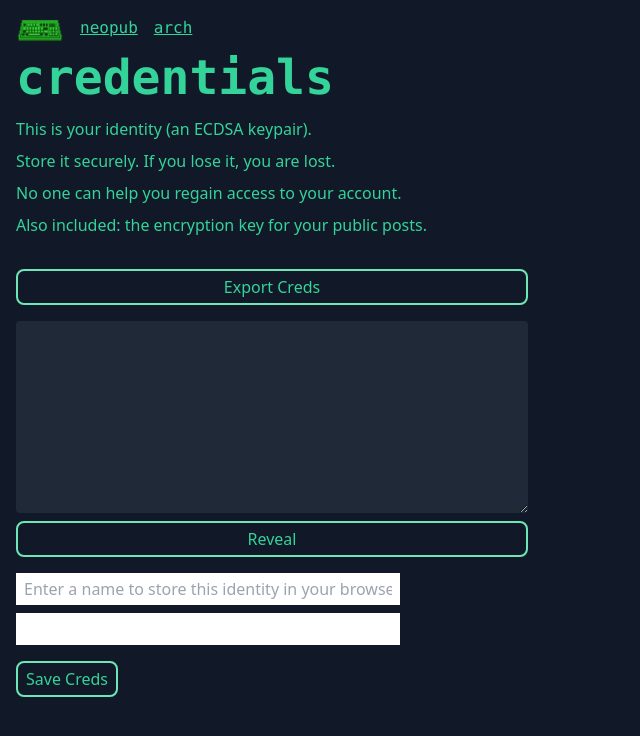
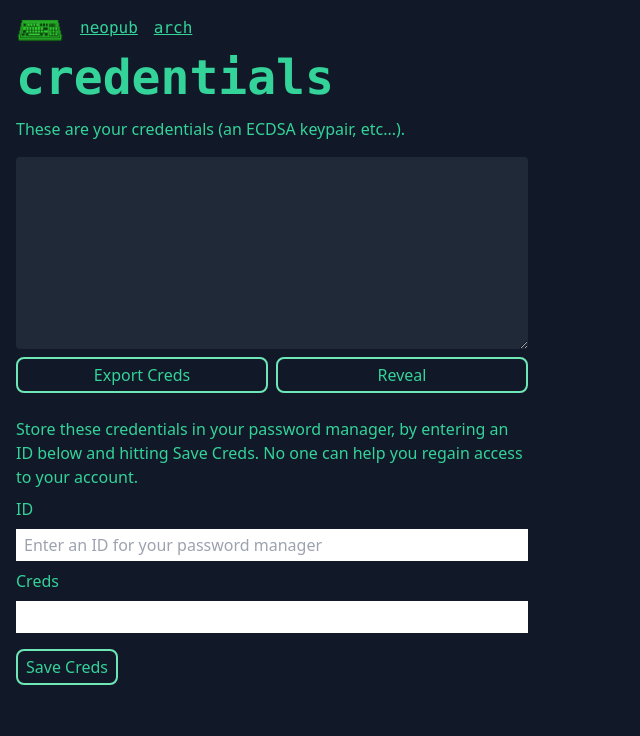
Before and after one commit to neopub/neopub, a React (Create React App) app in the folder frontend/: page /creds/dump in a window 1280 px wide. Shown: the top 736 px of the page, without its empty margins (0-640 px from the left). Built offline with nearby package versions, Linux system fonts and the light colour scheme; no server answers.

Commit message:
revise creds screen

```diff
--- a/frontend/src/dumpCreds.tsx
+++ b/frontend/src/dumpCreds.tsx
@@ -46,35 +46,42 @@ function CredDumper({ nextURL }: { nextURL: string | undefined }) {
 
   return (
     <div className="flex flex-col my-4">
-      <button onClick={handleSave} className="mb-4">
-        Export Creds
-      </button>
       <textarea
         className="w-full h-48 rounded font-mono text-xs"
         value={reveal ? credState : placeholder}
         readOnly
       />
-      <button onClick={() => setReveal(!reveal)}>
-        {reveal ? "Conceal" : "Reveal"}
-      </button>
-      <form action="#" onSubmit={handleSubmit}>
+      <div className="flex mb-4 space-x-2">
+        <button onClick={handleSave} className="flex-1">
+          Export Creds
+        </button>
+        <button onClick={() => setReveal(!reveal)} className="flex-1">
+          {reveal ? "Conceal" : "Reveal"}
+        </button>
+      </div>
+
+      <p className="mb-2">Store these credentials in your password manager, by entering an ID below and hitting Save Creds. No one can help you regain access to your account.</p>
+
+      <form action="#" onSubmit={handleSubmit} className="sm:max-w-full max-w-96">
+        <label htmlFor="id">ID</label>
         <input
           id="new-username"
-          name="pubkey"
+          name="id"
           type="text"
           autoComplete="username"
           value={username}
-          placeholder="Enter a name to store this identity in your browser"
+          placeholder="Enter an ID for your password manager"
           onChange={handleUsernameChange}
-          className="block w-96 px-2 py-1 my-2"
+          className="block px-2 py-1 my-2 w-full"
         />
+        <label htmlFor="secrets">Creds</label>
         <input
           id="new-password"
-          name="privkey"
+          name="creds"
           type="password"
           autoComplete="new-password"
           value={credState}
-          className="block w-96 px-2 py-1 my-2"
+          className="block px-2 py-1 my-2 w-full"
         />
         <button type="submit" disabled={!username || !credState}>
           Save Creds
@@ -93,12 +100,7 @@ export default function DumpCreds() {
   return (
     <div className="max-w-lg flex flex-col">
       <h1 className="mb-4">credentials</h1>
-      <p className="mb-2">This is your identity (an ECDSA keypair).</p>
-      <p className="mb-2">Store it securely. If you lose it, you are lost.</p>
-      <p className="mb-2">No one can help you regain access to your account.</p>
-      <p className="mb-2">
-        Also included: the encryption key for your public posts.
-      </p>
+      <p className="">These are your credentials (an ECDSA keypair, etc...).</p>
       <CredDumper nextURL={next ? next : `/users/${pubKeyHex}`} />
     </div>
   );
```
